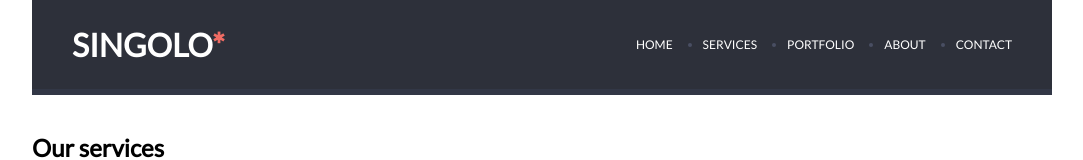
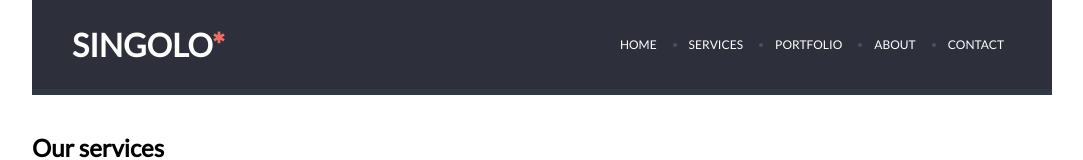
Before and after one commit to burik84/singolo, a plain HTML site: page index1.html in a window 1280 px wide. Shown: the top 160 px of the page, without its empty margins (98-1181 px from the left). Drawn offline with Linux system fonts and the light colour scheme.

Commit message:
fix: update margin for header a

```diff
--- a/singolo1.css
+++ b/singolo1.css
@@ -123,7 +123,8 @@ ul {
 }
 
 .nav-list__item a {
-    margin: 0 15px;
+    margin: 0 8px;
+    padding: 0 8px;
 }
 
 .nav-list__item:last-child a {
```
